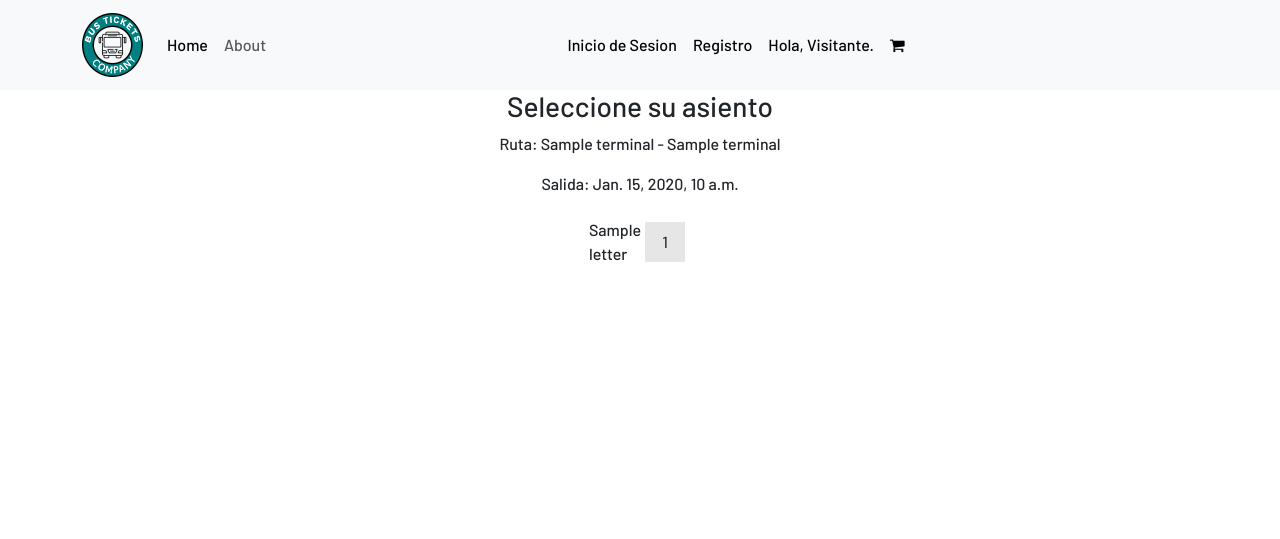
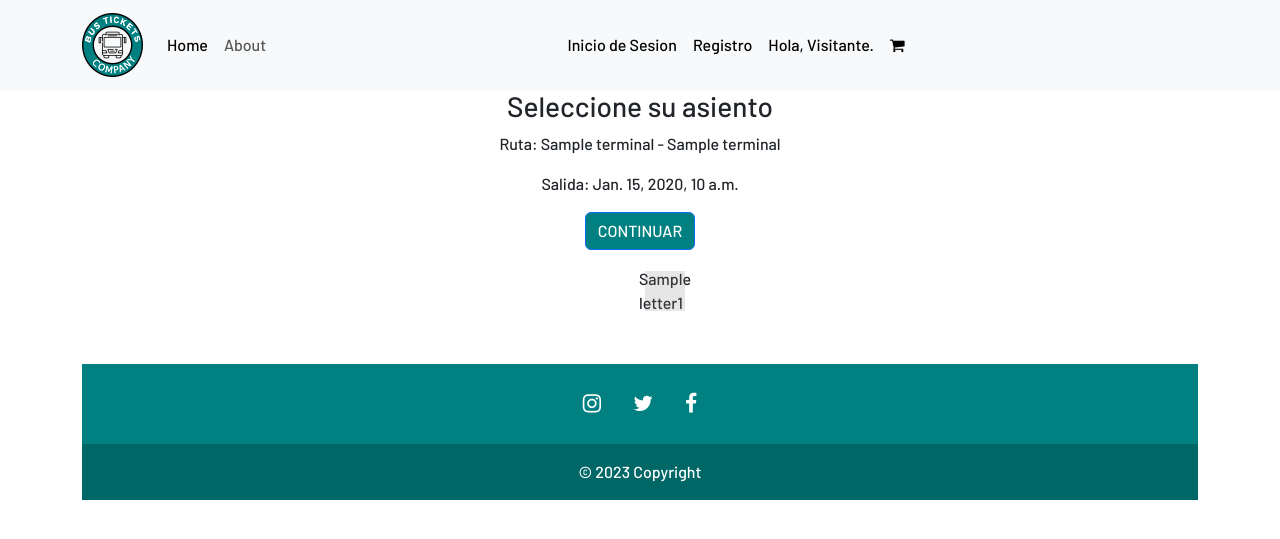
Before and after one commit to ioseluiz/proyecto_final_CF_bootcamp_backend_python, a Django app: template templates/trips/seat-selection.html in a window 1280 px wide. Shown: the top 539 px of the page. Run offline with Django 4.2, Linux system fonts and the light colour scheme; tables that the repository leaves empty hold one stand-in row (values such as "Sample post"); the template is opened without the code that fills it: values that come from a table or form of the project are taken from there, most other values are stand-ins (such as "Sample title", 1, 10 or a date in 2020); parts of the project's set-up code (start-up, migrations or seed data) failed here and were passed over.

Commit message:
footer added

```diff
--- a/templates/base/base.html
+++ b/templates/base/base.html
@@ -26,4 +26,5 @@
       })
     </script>
   </body>
+
 </html>
--- /dev/null
+++ b/templates/base/footer.html
@@ -0,0 +1,18 @@
+<div class="container my-5">
+    <footer class="text-center text-lg-start" style="background-color: #008080;">
+
+        <div class="container d-flex justify-content-center py-3">
+
+            <div><i class="fa fa-instagram fa-lg m-3" style="color:white;"></i></div>
+            <div><i class="fa fa-twitter fa-lg m-3" style="color:white;"></i></div>
+            <div><i class="fa fa-facebook fa-lg m-3" style="color:white;"></i></div>
+
+
+        </div>
+
+        <div class="text-center text-white p-3" style="background-color: rgba(0, 0, 0, 0.2);" >
+            &copy 2023 Copyright
+
+        </div>
+    </footer>
+</div>
--- a/templates/trips/admin_trips.html
+++ b/templates/trips/admin_trips.html
@@ -5,9 +5,7 @@
 {% endblock custom_style %}
 {% block title %}Trips Admin{% endblock title %}
 {% block content %}
-{% block custom_style %}
 
-{% endblock custom_style %}
 {% include 'base/navbar.html' %}
 
 
@@ -75,6 +73,6 @@
     </table>
 </div>
 
-
+{% include 'base/footer.html' %}
 
 {% endblock content %}
--- a/templates/trips/index.html
+++ b/templates/trips/index.html
@@ -12,4 +12,5 @@
 <div class="container" id="results">
 
 </div>
+{% include 'base/footer.html' %}
 {% endblock content %}
--- a/templates/trips/seat-selection.html
+++ b/templates/trips/seat-selection.html
@@ -8,15 +8,16 @@
 {% include 'base/navbar.html' %}
 
 
-<div class="header">
+<div class="header mb-3">
     <h3>Seleccione su asiento</h3>
     <p>Ruta: {{trip.route}}</p>
     <p>Salida: {{trip.departure_time}}</p>
+    <button class="btn btn-primary" >CONTINUAR</button>
 </div>
 
 {% for row in rows %}
 <div class="row">
-    <div class="seat">{{row.letter}}</div>
+    <div class="seat"></div>
     {% if row.count == 4 %}
     {% for x in row.seats %}
         {% if x.seat.seat_number == 2 %}
@@ -26,7 +27,7 @@
             {% else %}
             <input  type="checkbox" name=""  class="seat-check">
             {% endif %}
-            <label class="seat-text" for=""> {{x.seat.seat_number}}</label>
+            <label class="seat-text" for=""> {{row.letter}}{{x.seat.seat_number}}</label>
         </div>
         <div class="seat">
             <input class="hide" type="checkbox" name=""  class="seat-check hidden">
@@ -39,7 +40,7 @@
             {% else %}
             <input  type="checkbox" name=""  class="seat-check">
             {% endif %}
-            <label class="seat-text"> {{x.seat.seat_number}}</label>
+            <label class="seat-text"> {{row.letter}}{{x.seat.seat_number}}</label>
         </div>
         {% endif %}
         {% endfor %}
@@ -51,7 +52,7 @@
             {% else %}
             <input  type="checkbox" name=""  class="seat-check">
             {% endif %}
-            <label class="seat-text"> {{x.seat.seat_number}}</label>
+            <label class="seat-text"> {{row.letter}}{{x.seat.seat_number}}</label>
         </div>
         {% endfor %}
 
@@ -61,5 +62,5 @@
 
 {% endfor %}
 
-
+{% include 'base/footer.html' %}
 {% endblock content %}
```
